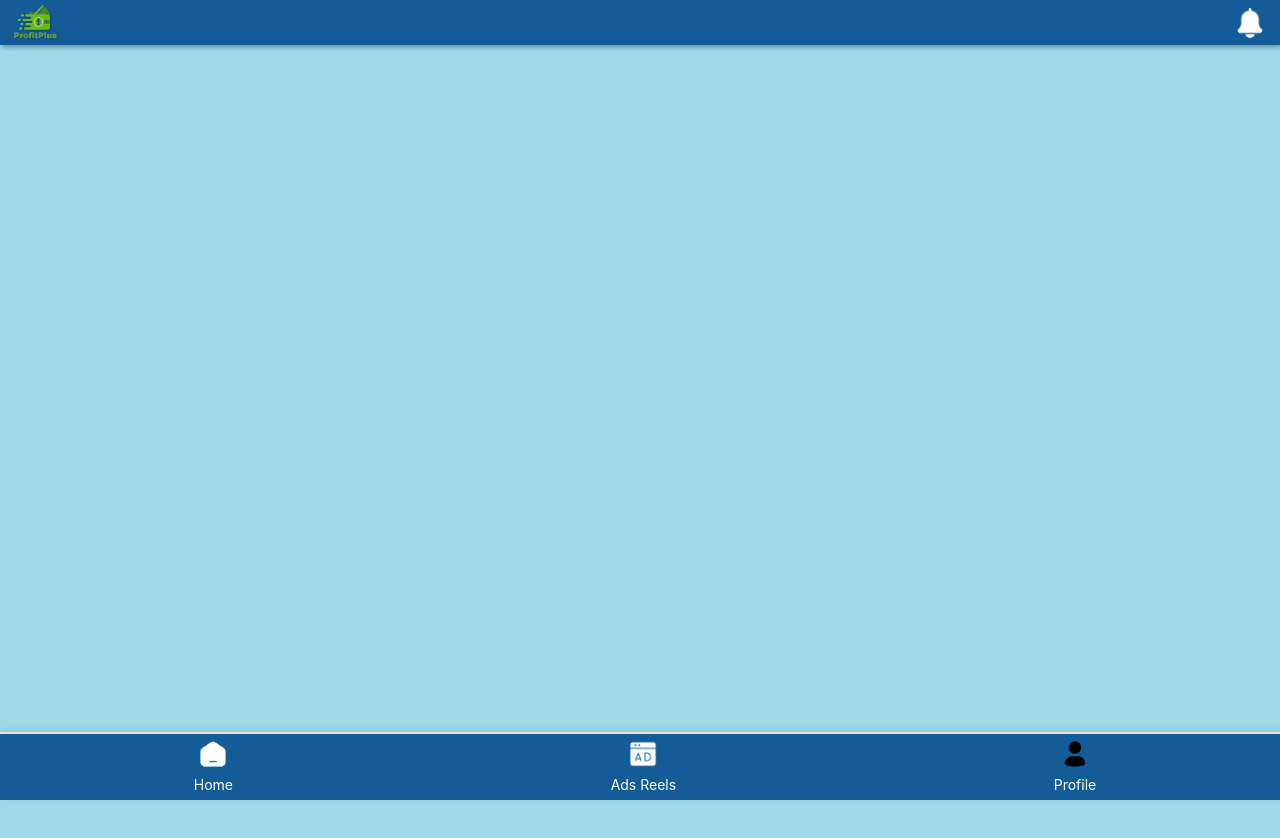
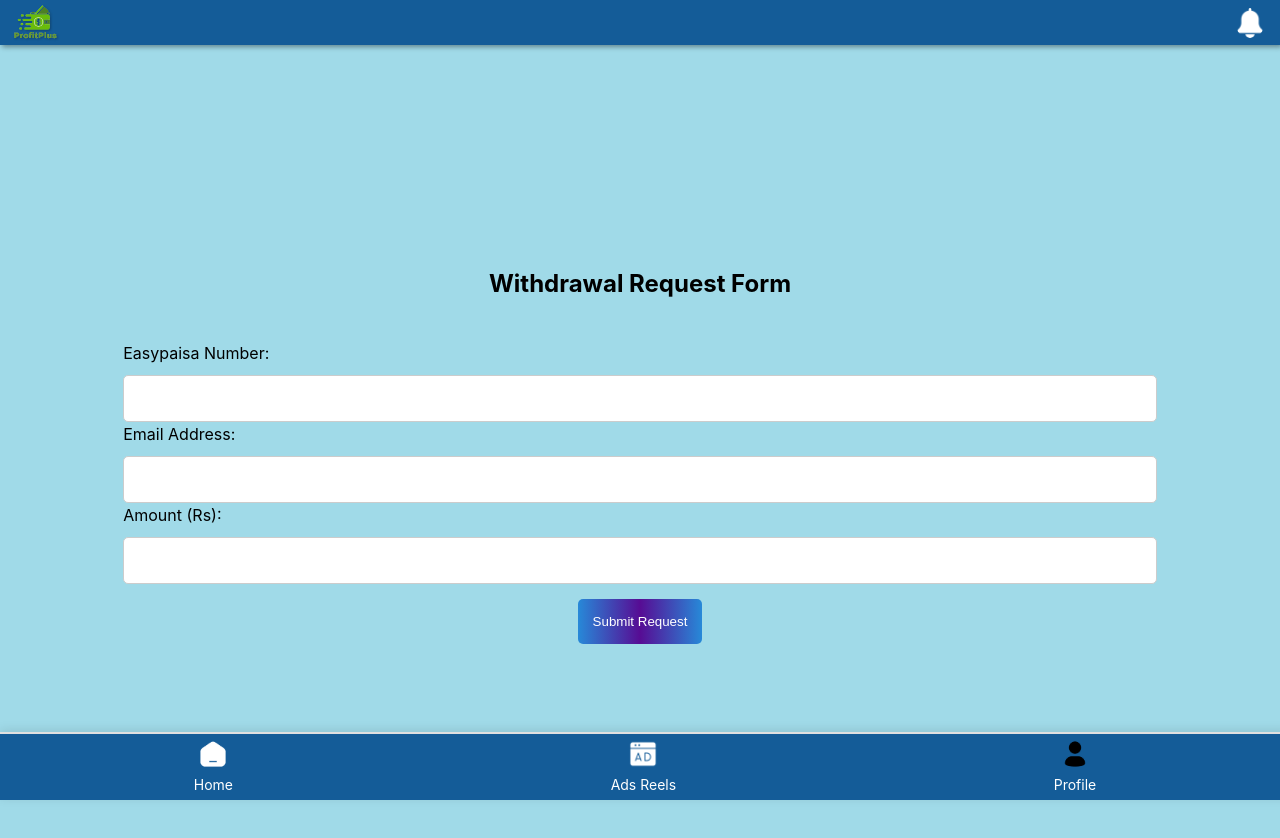
Before and after one commit to masadnazir1/ProfitPlus_web_v1, a React (Vite) app: page /req in a window 1280 px wide. Shown: the top 838 px of the page. Before the commit the page ends 800 px from the top, so only its background shows below. Built offline with nearby package versions, Linux system fonts and the light colour scheme.

Commit message:
added the req to get the points

```diff
--- /dev/null
+++ b/Styles/req.module.css
@@ -0,0 +1,55 @@
+.container {
+  width: 100%;
+  display: flex;
+  align-items: center;
+  flex-direction: column;
+  text-align: left;
+  height: 100vh;
+  padding-bottom: 20px;
+  justify-content: center;
+}
+.containerInner {
+  width: 95%;
+  gap: 20px;
+  display: flex;
+  flex-direction: column;
+  align-items: center;
+  justify-content: center;
+}
+
+.containerInner form {
+  display: flex;
+  align-items: center;
+  justify-content: center;
+  flex-direction: column;
+  width: 85%;
+}
+.containerInner h2 {
+  text-align: center;
+}
+
+.inputField {
+  display: flex;
+  justify-content: space-between;
+  flex-direction: column;
+  width: 100%;
+  gap: 10px;
+  text-align: left;
+}
+
+.input {
+  padding: 15px;
+  border: 1px solid #ccc;
+  border-radius: 5px;
+  outline: none;
+}
+
+.submitBtn {
+  padding: 15px;
+  border: none;
+  border-radius: 5px;
+  background: linear-gradient(to right, #2789d8, #570c94, #2789d8);
+  color: white;
+  cursor: pointer;
+  margin-top: 15px;
+}
--- a/src/App.jsx
+++ b/src/App.jsx
@@ -14,6 +14,7 @@ import GamePage from "./Pages/GameBoard";
 import Dashboard from "./Pages/Dashboard";
 import WelcomePage from "./Pages/LoginPage";
 import ReelAds from "./Pages/AdsReelPage";
+import WithdrawalRequest from "./Pages/WithdrawalRequest";
 
 const App = () => {
   return (
@@ -29,6 +30,8 @@ const App = () => {
           <Route path="/ReelsAds" element={<ReelAds />} />
           <Route path="/game" element={<GamePage />} />
           <Route path="/dashboard" element={<Dashboard />} />
+          <Route path="*" element={<Home />} />
+          <Route path="/req" element={<WithdrawalRequest />} />
         </Routes>
 
         <ConditionalBottomTabs />
--- a/src/Pages/ProfilePage.jsx
+++ b/src/Pages/ProfilePage.jsx
@@ -64,7 +64,12 @@ const Profile = () => {
           </div>
         </section>
         <section className={styles.walletActions}>
-          <button className={styles.WithdrawBtn}>Withdraw</button>
+          <button
+            className={styles.WithdrawBtn}
+            onClick={() => navigate("/req")}
+          >
+            Withdraw
+          </button>
           <button className={styles.InvestBtn} onClick={HandleLogout}>
             Logout
           </button>
--- /dev/null
+++ b/src/Pages/WithdrawalRequest.jsx
@@ -0,0 +1,149 @@
+import React, { useState } from "react";
+import axios from "axios";
+import styles from "../../Styles/req.module.css";
+import API_URL from "../utils/api";
+import Loader from "../components/Loader/Loader";
+
+const WithdrawalRequest = () => {
+  const [Easypaisa, setEasypaisa] = useState("");
+  const [Rs, setRs] = useState("");
+  const [status, setStatus] = useState("pending"); // Default status is "pending"
+  const [user_id, setUser_id] = useState(localStorage.getItem("user_id"));
+  const [username, setUsername] = useState(localStorage.getItem("user_name"));
+  const [message, setMessage] = useState(""); // To display success/error messages
+  const [loading, setLoading] = useState(false); // To track if the request is in progress
+  const [Email, setEmail] = useState("");
+
+  // Handle form submission
+  const HandleWithdraw = async (e) => {
+    e.preventDefault(); // Prevent page refresh on form submit
+    setLoading(true); // Start loading
+
+    if (Rs < 1000) {
+      setMessage("Minimum withdrawal amount is 1000"); // Error message
+      setLoading(false);
+      return;
+    }
+    if (Easypaisa.length < 11) {
+      setMessage("Invalid Easypaisa Number"); // Error message
+      setLoading(false);
+      return;
+    }
+    if (Email.length < 1) {
+      setMessage("Invalid Email Address"); // Error message
+      setLoading(false);
+      return;
+    }
+    if (user_id === null) {
+      setLoading(false);
+      setMessage("You are not logged in"); // Error message
+      return;
+    }
+
+    // Withdraw
+
+    try {
+      const response = await axios.post(`${API_URL}/api/points/withdraw/`, {
+        userId: user_id,
+        amount: Rs,
+      });
+
+      console.log(response.data);
+      if (response.data.success === true) {
+        setMessage("Points withdrawn successfully!"); // Success message
+      } else {
+        setMessage("Error withdrawing points!"); // Error message
+        return;
+      }
+    } catch (error) {
+      alert("You don't have sufficient points."); // Error message
+      setLoading(false);
+      return;
+    }
+    //
+    //
+    try {
+      const response = await axios.post(`${API_URL}/api/withdrawal/request`, {
+        user_id,
+        username,
+        Easypaisa,
+        status,
+        Rs,
+      });
+      //
+      //send notification
+      try {
+        const notification = await axios.post(
+          `${API_URL}/api/notifications/add`,
+          {
+            userId: user_id,
+            message: `Your withdrawal request of Rs ${Rs} has been created successfully! we will process and transfer to your account!`,
+          }
+        );
+      } catch (error) {
+        console.log(error);
+      }
+
+      setMessage(
+        "Withdrawal request created successfully we will process and trassfer to your account!"
+      ); // Success message
+    } catch (error) {
+      setMessage("Error creating withdrawal request!"); // Error message
+    }
+
+    setLoading(false); // End loading
+  };
+
+  return (
+    <div className={styles.container}>
+      <div className={styles.containerInner}>
+        <h2>Withdrawal Request Form</h2>
+
+        {/* Displaying the message */}
+        {message && <p>{message}</p>}
+
+        {/* The form to collect the withdrawal request details */}
+        <form onSubmit={HandleWithdraw}>
+          <div className={styles.inputField}>
+            <label htmlFor="Easypaisa">Easypaisa Number:</label>
+            <input
+              type="text"
+              id="Easypaisa"
+              value={Easypaisa}
+              onChange={(e) => setEasypaisa(e.target.value)}
+              className={styles.input}
+            />
+          </div>
+          <div className={styles.inputField}>
+            <label htmlFor="Email">Email Address:</label>
+            <input
+              type="text"
+              id="Email"
+              value={Email}
+              onChange={(e) => setEmail(e.target.value)}
+              className={styles.input}
+            />
+          </div>
+
+          <div className={styles.inputField}>
+            <label htmlFor="Rs">Amount (Rs):</label>
+            <input
+              type="number"
+              id="Rs"
+              value={Rs}
+              onChange={(e) => setRs(e.target.value)}
+              className={styles.input}
+            />
+          </div>
+
+          {/* Submit Button */}
+          <button type="submit" disabled={loading} className={styles.submitBtn}>
+            {loading ? <Loader /> : "Submit Request"}
+          </button>
+        </form>
+      </div>
+    </div>
+  );
+};
+
+export default WithdrawalRequest;
```
